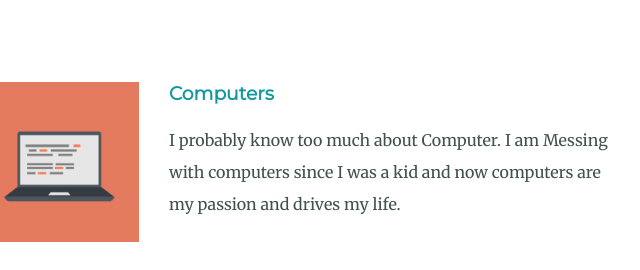
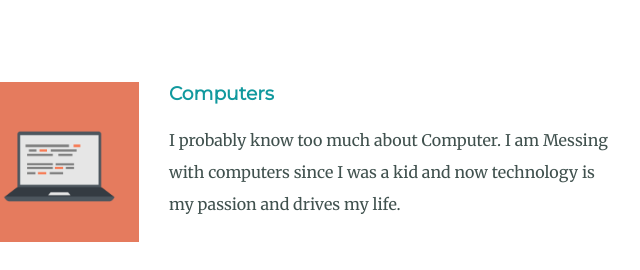
Before and after one commit to yoyashsingg/NewWebsite, a plain HTML site: page index.html in a window 1280 px wide. Shown: the part 1680-1950 px from the top of the page, 341-981 px from the left. Drawn offline with Linux system fonts and the light colour scheme.

Commit message:
Update index.html

```diff
--- a/index.html
+++ b/index.html
@@ -29,7 +29,7 @@
     <div class="skill-row">
       <img class="code-img" src="Images/computer.png" alt="Picture of Computer">
       <h3>Computers</h3>
-      <p>I probably know too much about Computer. I am Messing with computers since I was a kid and now computers are my passion and drives my life.</p>
+      <p>I probably know too much about Computer. I am Messing with computers since I was a kid and now technology is my passion and drives my life.</p>
     </div>
     <div class="skill-row">
       <img class="Chillies" src="Images/chillies.png" alt="Image  of Chillies">
```
